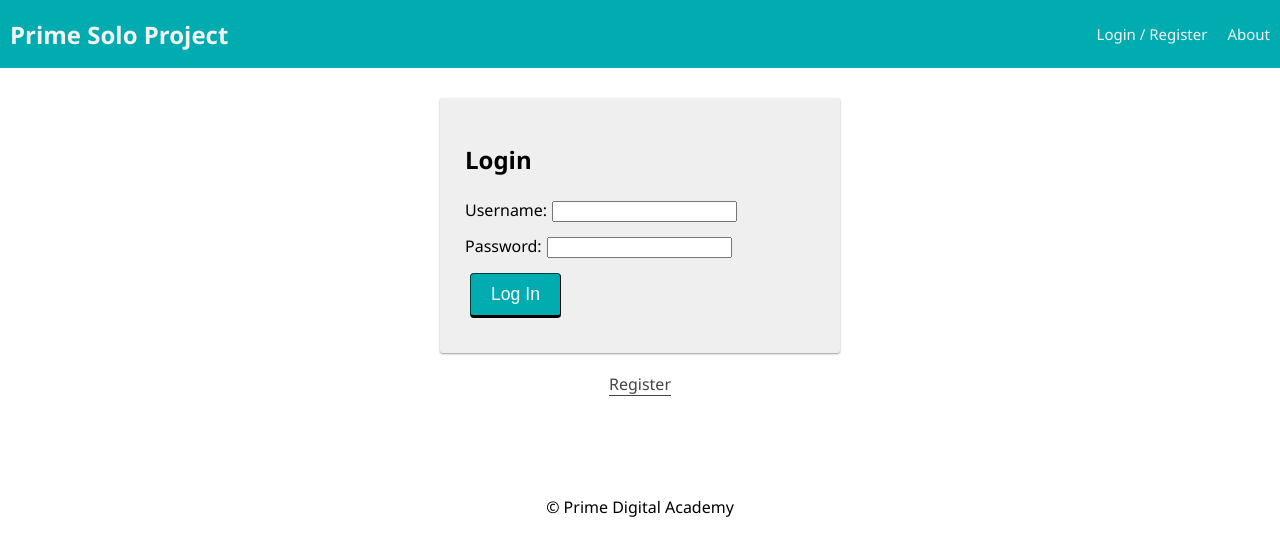
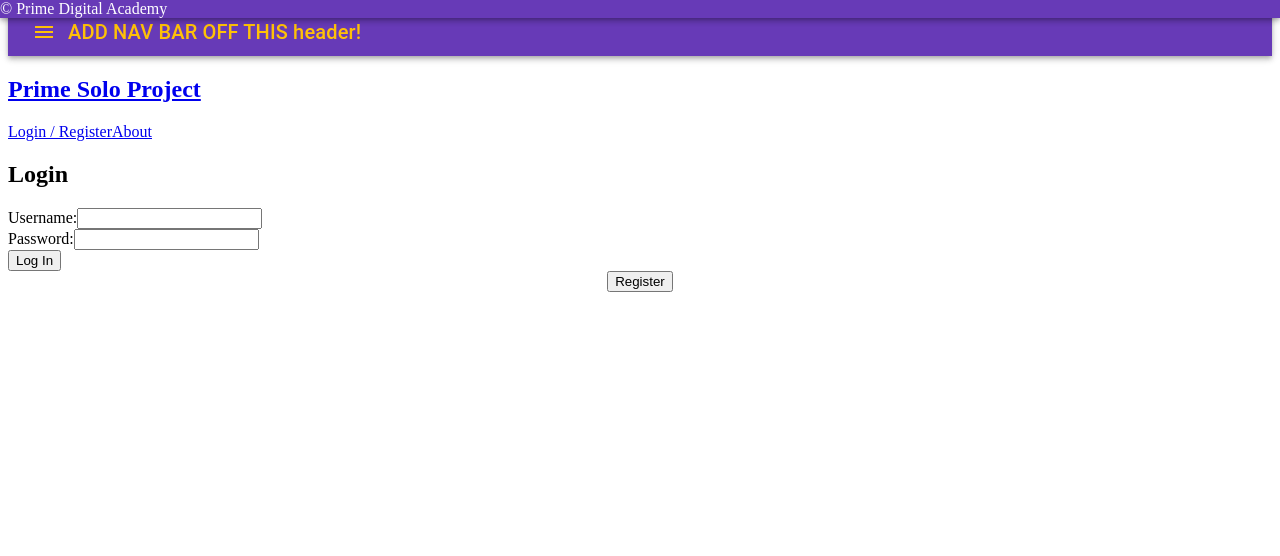
Before and after one commit to brg078/prime-solo-project, a React (Create React App) app: page /#/info in a window 1280 px wide. Shown: the top 556 px of the page. Built offline with nearby package versions, Linux system fonts and the light colour scheme; no server answers.

Commit message:
starting header and footer

```diff
--- a/src/components/App/App.css
+++ b/src/components/App/App.css
@@ -1,4 +1,4 @@
-html,
+/* html,
 body,
 #react-root {
   height: 100%;
@@ -12,21 +12,21 @@ body {
 img {
   display: inline-block;
   max-width: 100%;
-}
+} */
 
 /* --------------------------------------------------------------------------------
 Container
 -------------------------------------------------------------------------------- */
 
-.container {
+/* .container {
   padding: 20px;
-}
+} */
 
 /* --------------------------------------------------------------------------------
 Button
 -------------------------------------------------------------------------------- */
 
-.btn {
+/* .btn {
   display: inline-block;
   padding: 10px 20px;
   border-color: #014041;
@@ -37,30 +37,30 @@ Button
   font-size: 1.1rem;
   outline: 0;
   cursor: pointer;
-}
+} */
 
-.btn_sizeMin {
+/* .btn_sizeMin {
   min-height: 50px;
   min-width: 100px;
-}
+} */
 
-.btn_sizeSm {
+/* .btn_sizeSm {
   padding: 10px 15px;
   font-size: 0.8rem;
-}
+} */
 
-.btn_sizeFull {
+/* .btn_sizeFull {
   display: block;
   width: 100%;
-}
+} */
 
-.btn:hover {
+/* .btn:hover {
   background-color: #008183;
   text-decoration: none;
-}
+} */
 
 /* This line makes the "Register" and "Login" buttons look like links */
-.btn_asLink {
+/* .btn_asLink {
   padding: 0;
   border-width: 0;
   border-bottom: 1px solid #444;
@@ -68,13 +68,13 @@ Button
   background: none;
   font: inherit;
   color: #444;
-}
+} */
 
-.btn_asLink:hover {
+/* .btn_asLink:hover {
   background-color: transparent;
   border-color: #008183;
   color: #008183;
-}
+} */
 
 /* --------------------------------------------------------------------------------
 Alert
@@ -95,7 +95,7 @@ Alert
 Form Treatment
 -------------------------------------------------------------------------------- */
 
-.formPanel {
+/* .formPanel {
   box-sizing: border-box;
   width: 400px;
   max-width: 100%;
@@ -104,9 +104,9 @@ Form Treatment
   background-color: #efefef;
   border-radius: 3px;
   box-shadow: 0 1px 2px rgb(0, 0, 0, 0.4);
-}
+} */
 
-input {
+/* input {
   margin: 5px;
   margin-bottom: 10px;
-}
+} */
--- a/src/components/App/App.jsx
+++ b/src/components/App/App.jsx
@@ -20,6 +20,8 @@ import LandingPage from '../LandingPage/LandingPage';
 import LoginPage from '../LoginPage/LoginPage';
 import RegisterPage from '../RegisterPage/RegisterPage';
 
+import { ThemeProvider } from '@emotion/react';
+import theme from '../../theme';
 import './App.css';
 
 function App() {
@@ -32,6 +34,7 @@ function App() {
   }, [dispatch]);
 
   return (
+    <ThemeProvider theme={theme}>
     <Router>
       <div>
         <Nav />
@@ -118,6 +121,7 @@ function App() {
         <Footer />
       </div>
     </Router>
+    </ThemeProvider>
   );
 }
 
--- a/src/components/Footer/Footer.css
+++ b/src/components/Footer/Footer.css
@@ -1,5 +1,5 @@
-footer {
+/* footer {
   margin-top: 80px;
   padding: 20px;
   text-align: center;
-}
+} */
--- a/src/components/Footer/Footer.jsx
+++ b/src/components/Footer/Footer.jsx
@@ -1,5 +1,9 @@
 import React from 'react';
 import './Footer.css';
+import { AppBar, Container, ThemeProvider, Typography} from '@material-ui/core';
+import { useTheme } from '@emotion/react';
+//import Paper from '@material-ui/Paper';
+//import Paper from '@mui/material/Paper';
 
 // This is one of our simplest components
 // It doesn't have local state, so it can be a function component.
@@ -7,7 +11,35 @@ import './Footer.css';
 // or even care what the redux state is, so it doesn't need 'connect()'
 
 function Footer() {
-  return <footer>&copy; Prime Digital Academy</footer>;
+  const theme = useTheme();
+
+
+  return (
+    <ThemeProvider theme={theme}>
+      {/* <Paper sx={{
+          width: '100%',
+          position: 'fixed',
+          bottom: 0,
+          width: '100%',
+          }}>
+          <Container sx={{
+          color: 'primary'
+
+          }}> */}
+            <AppBar sx={{
+              // width: '90%',
+              // position: 'fixed',
+              // bottom: 0,
+              }}>
+              &copy; Prime Digital Academy
+            </AppBar>
+          {/* </Container>
+      </Paper> */}
+    </ThemeProvider>
+  )
 }
 
 export default Footer;
+
+
+//marginTop: 'calc(10% + 60px)',
--- a/src/components/Nav/Nav.css
+++ b/src/components/Nav/Nav.css
@@ -1,42 +1,42 @@
-.nav {
+/* .nav { */
   /* flex box layout */
-  display: flex;
+  /* display: flex;
   justify-content: space-between;
   align-items: center;
 
   margin: 0 0 30px;
   background-color: #00acb0;
   overflow: hidden;
-}
+} */
 
-.nav a {
+/* .nav a {
   text-decoration: none;
-}
+} */
 
-.nav-title {
+/* .nav-title {
   font-size: 24px;
   font-weight: 700;
   color: #f2f2f2;
   padding-left: 10px;
   margin: 0;
-}
+} */
 
-.navLink {
+/* .navLink {
   display: inline-block;
   color: #f2f2f2;
   background-color: #00acb0;
   text-align: center;
   padding: 24px 10px;
   text-decoration: none;
-  font-size: 15px;
+  font-size: 15px; */
 
   /* these last two make the logout button in
   the nav bar look like another link */
-  border: none;
+  /* border: none;
   cursor: pointer;
   outline: 0;
-}
+} */
 
-.navLink:hover {
+/* .navLink:hover {
   background-color: #008183;
-}
+} */
--- a/src/components/Nav/Nav.jsx
+++ b/src/components/Nav/Nav.jsx
@@ -1,14 +1,45 @@
 import React from 'react';
 import { Link } from 'react-router-dom';
 import LogOutButton from '../LogOutButton/LogOutButton';
+import { useSelector } from 'react-redux';
+
+//MUI+CSS
+import { ThemeProvider, Typography , AppBar, Toolbar, IconButton} from '@material-ui/core';
+import  MenuIcon  from '@material-ui/icons/Menu';
+import { useTheme } from '@emotion/react';
 import './Nav.css';
-import { useSelector } from 'react-redux';
 
 function Nav() {
   const user = useSelector((store) => store.user);
+  const theme = useTheme();
 
   return (
     <div className="nav">
+      <ThemeProvider theme={theme}>
+      <AppBar position="static">
+        <Toolbar variant="dense">
+          <IconButton edge="start" color="secondary" aria-label="menu" sx={{ mr: 2 }}>
+            <MenuIcon />
+          </IconButton>
+          <Typography variant="h6" color="secondary" component="div" >
+            ADD NAV BAR OFF THIS header!
+          </Typography>
+                  {/* If a user is logged in, show these links */}
+          {user.id && (
+            <>
+              <Link className="navLink" to="/user">
+                Home
+              </Link>
+
+              <Link className="navLink" to="/info">
+                Info Page
+              </Link>
+
+              <LogOutButton className="navLink" />
+            </>
+          )}
+        </Toolbar>
+      </AppBar>
       <Link to="/home">
         <h2 className="nav-title">Prime Solo Project</h2>
       </Link>
@@ -40,6 +71,7 @@ function Nav() {
           About
         </Link>
       </div>
+      </ThemeProvider>
     </div>
   );
 }
--- /dev/null
+++ b/src/theme.js
@@ -0,0 +1,18 @@
+import { createTheme }  from '@material-ui/core'
+import {deepPurple, amber} from '@material-ui/core/colors'
+
+
+const theme = createTheme({
+    palette: {
+        primary: {
+            main: deepPurple[500]
+            // background: deepPurple[200]
+        },
+        secondary: {
+            main: amber[500],
+            contrastText: deepPurple[900]
+        }
+    },
+});
+
+export default theme;
```
Also changed, not shown: package.json (+8 -0 lines).
